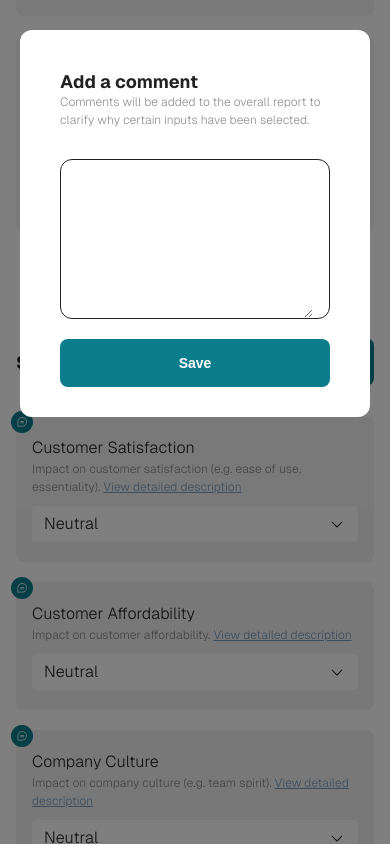
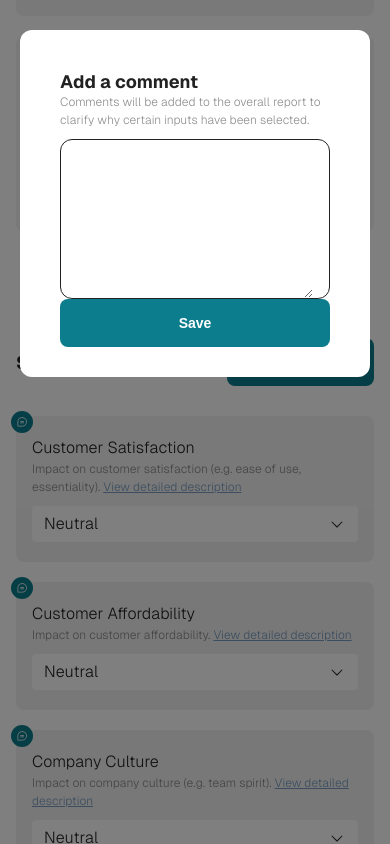
Before and after one commit to fabian-weiss/cost-benefit-model-verbund, a Next.js app: page / in a window 390 px wide. Both pictures are taken after a click on the element 22 px from the left and 422 px from the top of the page. Built offline with nearby package versions, Linux system fonts and the light colour scheme.

Commit message:
improve dialog paddings mobile

```diff
--- a/src/styles/dialog.css
+++ b/src/styles/dialog.css
@@ -80,4 +80,8 @@
     top: 20px;
     right: 20px;
   }
+  .fw-dialog-wrapper {
+    margin-bottom: 50px;
+    gap: 0px;
+  }
 }
```
